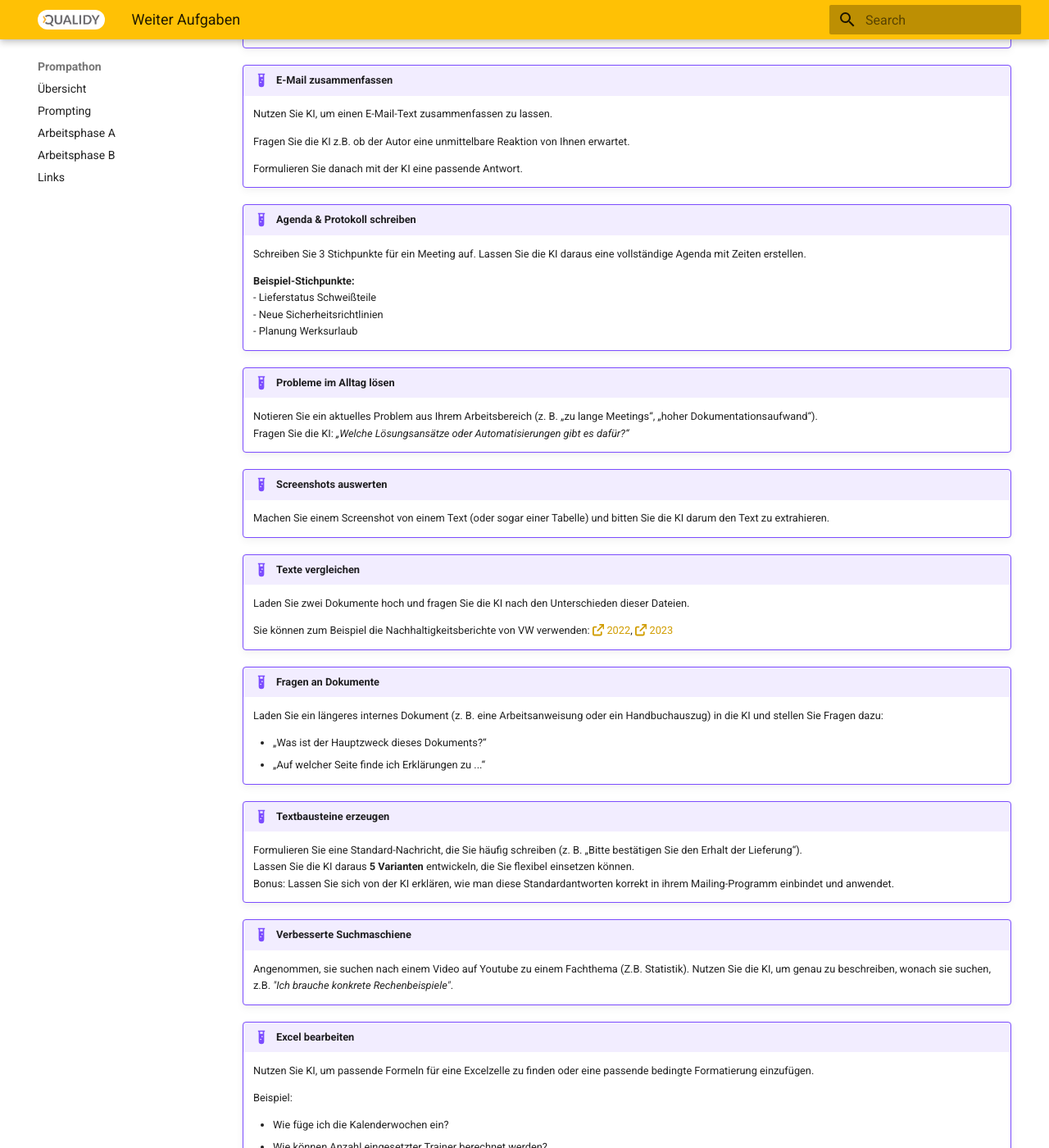
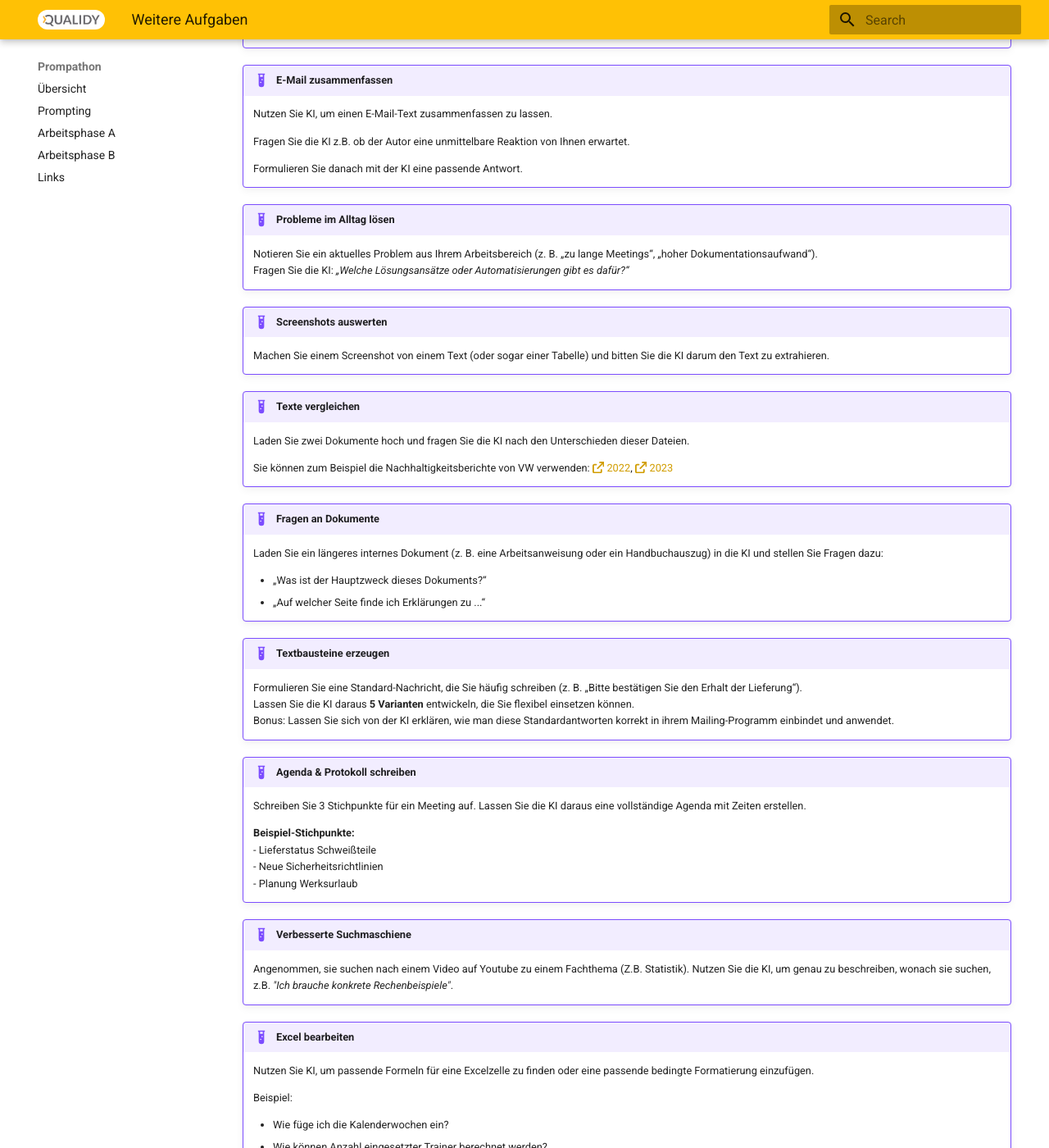
Before and after one commit to Qualidy/wiki-promtathon, an MkDocs documentation site: the page built from docs/content/C.md, in a window 1280 px wide and 1400 px high, scrolled down 420 px. Shown: the whole window at 82% size. Built offline with MkDocs 1.6.1 and Material for MkDocs 9.7.7, drawn with Linux system fonts in a browser that asks for light colours; some of the changed text lies outside the part shown.

Commit message:
Rechtschreibfehler korrigiert

```diff
--- a/docs/content/C.md
+++ b/docs/content/C.md
@@ -1,4 +1,4 @@
-# Weiter Aufgaben
+# Weitere Aufgaben
 
 In den folgenden Übungen finden Sie heraus, wie **Künstliche Intelligenz (KI)** Ihre tägliche Arbeit erleichtern kann.
 
```
Also changed, not shown: other parts of docs/content/C.md (+8 -10 lines).
